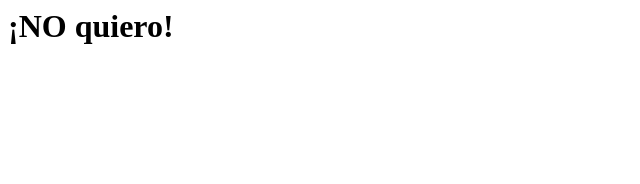
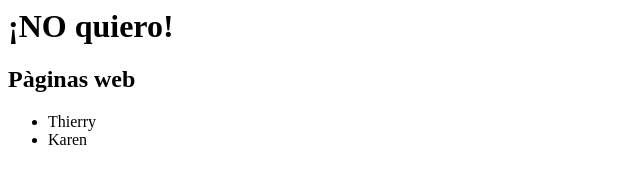
Before and after one commit to saarentyr/site_karen, a plain HTML site: page index.html in a window 1280 px wide. Shown: the whole page, without its empty margins (0-640 px from the left). Drawn offline with Linux system fonts and the light colour scheme.

Commit message:
Update index.html

```diff
--- a/index.html
+++ b/index.html
@@ -1,4 +1,12 @@
 <html>
+<head>
 <h1> ¡NO quiero! <h1>
-
+</head>
+<body>
+  <h2> Pàginas web </h2>
+  <ul>
+    <li> Thierry </li>
+    <li> Karen </li>
+  </ul>
+</body>
 </html>
```
